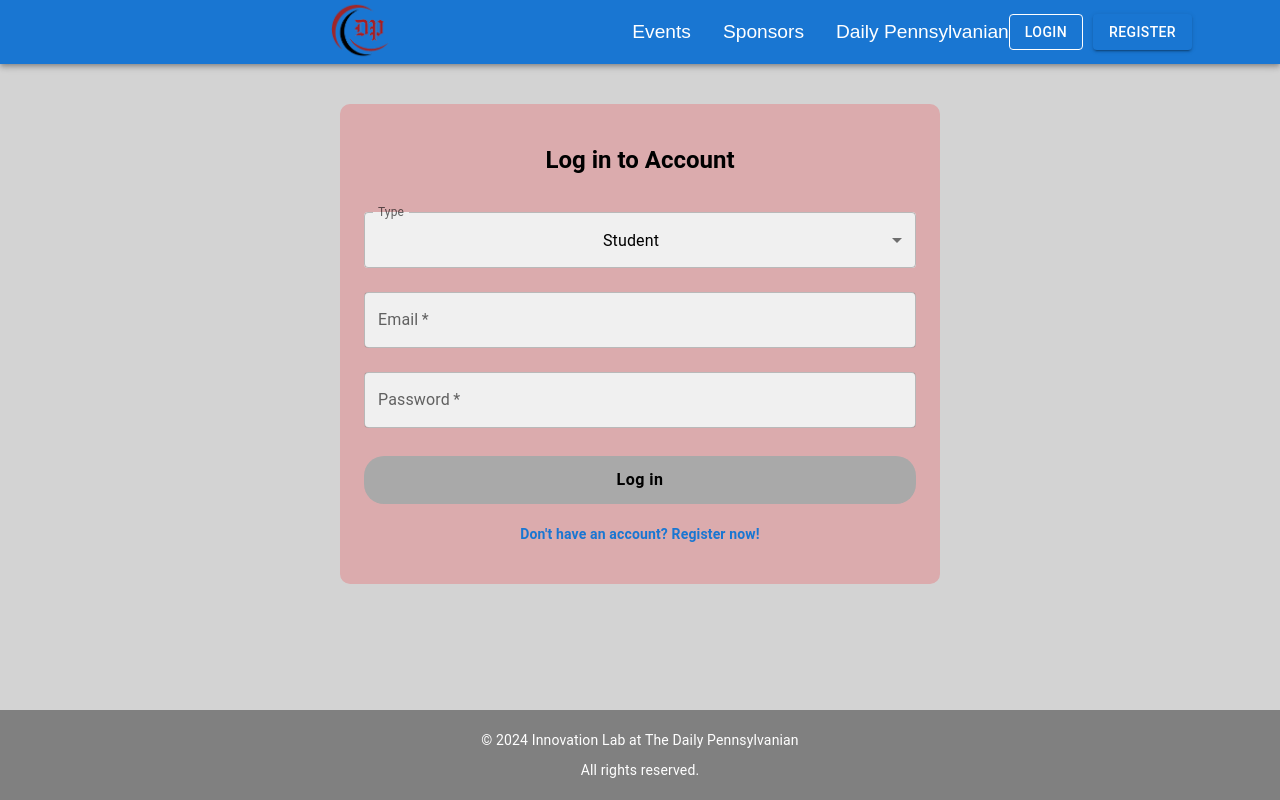
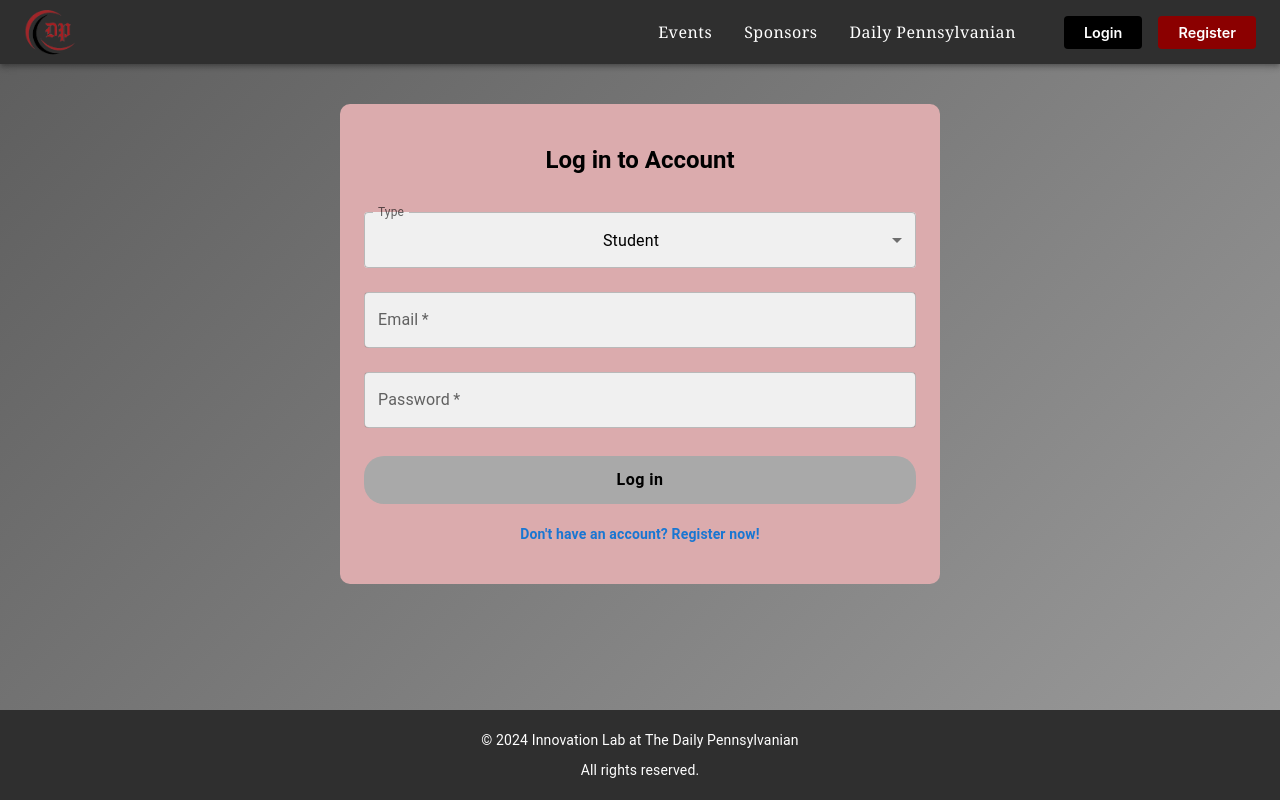
Before and after one commit to dailypennilab/Penn-Calendar, a React (Create React App) app: page /login in a window 1280 px wide. Built offline with nearby package versions, Linux system fonts and the light colour scheme.

Commit message:
Made some QOL improvements

```diff
--- a/src/App.css
+++ b/src/App.css
@@ -1,6 +1,21 @@
 .App {
   text-align: center;
-  background-color: lightgray;
+  background: linear-gradient(135deg, #4f4f4f, #cfcfcf);
+  background-size: 200% 200%;
+  animation: shiftBackground 5s infinite alternate;
+}
+
+/* Keyframes for a shifting gradient effect */
+@keyframes shiftBackground {
+  0% {
+    background-position: 0% 50%;
+  }
+  50% {
+    background-position: 100% 50%;
+  }
+  100% {
+    background-position: 0% 50%;
+  }
 }
 
 .App-logo {
@@ -47,8 +62,6 @@
 
 .footer {
   margin-top: auto;
-  background-color: #3f50b5;
   color: white;
-  padding: 20px;
   text-align: center;
 }
--- a/src/components/eventDetails.js
+++ b/src/components/eventDetails.js
@@ -1,11 +1,12 @@
+// src/components/EventDetails.js
 import React, { useEffect, useState } from 'react';
 import { useParams } from 'react-router-dom';
 import axios from 'axios';
-import { Box, Card, CardContent, Typography, Button, CircularProgress } from '@mui/material';
+import styled from 'styled-components';
 import { useAuth } from '../context/authContext';
 
 const EventDetails = () => {
-  const { eventId } = useParams(); // Extract the eventId from the URL
+  const { eventId } = useParams();
   const { user } = useAuth();
   const [event, setEvent] = useState(null);
   const [registrationMessage, setRegistrationMessage] = useState('');
@@ -14,7 +15,7 @@ const EventDetails = () => {
     const fetchEventDetails = async () => {
       try {
         const response = await axios.get(`http://localhost:5038/events/${eventId}`);
-        setEvent(response.data.data); // assuming response is in the form { success: true, data: {...} }
+        setEvent(response.data.data);
       } catch (error) {
         console.error("Error fetching event details:", error);
       }
@@ -23,90 +24,144 @@ const EventDetails = () => {
   }, [eventId]);
 
   const handleRegister = async () => {
-    console.log(user);
     if (!user || !user.id) {
       setRegistrationMessage('Log in to register');
       return;
     }
 
     if (user.type === 'org') {
-      setRegistrationMessage('Organization can not register for event');
+      setRegistrationMessage('Organization cannot register for event');
       return;
     }
 
     try {
       const response = await axios.post(`http://localhost:5038/students/${user.id}/events/${eventId}/register`);
-
-      if (response.data.success) {
-        if (response.data.alreadyRegistered) {
-          setRegistrationMessage('Already registered for event');
-        } else {
-          setRegistrationMessage(`Successfully registered for ${event.name}`);
-        }
-      } else {
-        setRegistrationMessage(`Error during registration.`);
-      }
+      setRegistrationMessage(
+        response.data.success
+          ? response.data.alreadyRegistered
+            ? 'Already registered for event'
+            : `Successfully registered for ${event.name}`
+          : 'Error during registration.'
+      );
     } catch (error) {
-      console.log(`Error registering for event: ${error}`);
-      setRegistrationMessage(`Error during registration. Please try again.`);
+      setRegistrationMessage('Error during registration. Please try again.');
     }
   };
 
   if (!event) {
-    return (
-      <Box display="flex" justifyContent="center" alignItems="center" height="100vh">
-        <CircularProgress />
-      </Box>
-    );
+    return <LoadingMessage>Loading...</LoadingMessage>;
   }
 
   return (
-    <Box sx={{ padding: '20px', display: 'flex', justifyContent: 'center' }}>
-      <Card sx={{ maxWidth: 600 }}>
-        {/* Event Image */}
-        <img
-          src={event.imageUrl || 'default-image.jpg'}
-          alt={event.name}
-          style={{ width: '100%', height: 'auto', borderRadius: '4px 4px 0 0' }}
-        />
-
-        {/* Event Details */}
-        <CardContent>
-          <Typography variant="h4" component="div" gutterBottom>
-            {event.name}
-          </Typography>
-
-          <Typography variant="body1" color="textSecondary">
-            Organizer: {event.organizer}
-          </Typography>
-
-          <Typography variant="body1" color="textSecondary">
-            Date and Time: {new Date(event.time).toLocaleString()}
-          </Typography>
-
-          <Typography variant="body2" color="textSecondary" paragraph>
-            {event.description}
-          </Typography>
-
-          {/* Action Buttons */}
-          <Box sx={{ display: 'flex', justifyContent: 'space-between', marginTop: '20px' }}>
-            <Button variant="contained" color="primary">
-              Invite Friends
-            </Button>
-            <Button variant="contained" color="secondary" onClick={handleRegister}>
-              Register Now
-            </Button>
-          </Box>
-
-          {registrationMessage && (
-            <Typography variant="body2" color="success.main" sx={{ marginTop: '10px' }}>
-              {registrationMessage}
-            </Typography>
-          )}
-        </CardContent>
-      </Card>
-    </Box>
+    <Container>
+      <EventImage src={event.imageUrl || '/default-image.jpg'} alt={event.name} />
+      <ContentWrapper>
+        <LeftColumn>
+          <DateText>{new Date(event.time).toLocaleString()}</DateText>
+          <Title>{event.name}</Title>
+          <Subtitle>{event.organizer} - {event.type || "General"}</Subtitle>
+          <Description>{event.description}</Description>
+        </LeftColumn>
+        <RightColumn>
+          <StyledButton maroon onClick={handleRegister}>Register Now</StyledButton>
+          <StyledButton>Invite Friends</StyledButton>
+          {registrationMessage && <Message>{registrationMessage}</Message>}
+        </RightColumn>
+      </ContentWrapper>
+    </Container>
   );
 };
 
 export default EventDetails;
+
+// Styled Components
+const Container = styled.div`
+  padding: 3rem 7rem;
+  color: white;
+`;
+
+const EventImage = styled.img`
+  width: 100%;
+  height: 50vh;
+  object-fit: cover;
+  object-position: center;
+  border-radius: 2rem;
+  margin-bottom: 1rem;
+`;
+
+const ContentWrapper = styled.div`
+  display: flex;
+  gap: 1rem;
+`;
+
+const LeftColumn = styled.div`
+  flex: 4;
+  display: flex;
+  flex-direction: column;
+  align-items: flex-start;
+`;
+
+const RightColumn = styled.div`
+  flex: 1;
+  display: flex;
+  flex-direction: column;
+  align-items: center;
+  justify-content: center;
+`;
+
+const DateText = styled.p`
+  font-size: 1rem;
+  margin: 0.5rem 0;
+`;
+
+const Title = styled.h1`
+  font-size: 2.4rem;
+  font-weight: bold;
+  margin: 0.1rem 0;
+`;
+
+const Subtitle = styled.h2`
+  font-size: 1.2rem;
+  color: #ccc;
+  margin: 0.1rem 0;
+`;
+
+const Description = styled.p`
+  font-size: 1rem;
+  font-weight: bold;
+  line-height: 1.6;
+  margin-top: 1rem;
+`;
+
+const StyledButton = styled.button`
+  padding: 0.5rem 1.5rem;
+  font-size: 1rem;
+  color: white;
+  background-color: ${({ maroon }) => (maroon ? '#800000' : '#000000')};
+  border: none;
+  border-radius: 4px;
+  cursor: pointer;
+  margin-top: 1rem;
+  transition: background-color 0.3s ease;
+  width: 100%;
+
+  &:hover {
+    background-color: ${({ maroon }) => (maroon ? '#a00000' : '#333333')};
+  }
+`;
+
+const Message = styled.p`
+  color: #4caf50;
+  font-size: 0.9rem;
+  margin-top: 1rem;
+  text-align: center;
+`;
+
+const LoadingMessage = styled.div`
+  display: flex;
+  justify-content: center;
+  align-items: center;
+  height: 100vh;
+  font-size: 1.5rem;
+  color: #555;
+`;
--- a/src/components/footer.js
+++ b/src/components/footer.js
@@ -7,7 +7,7 @@ const Footer = () => {
       component="footer"
       className="footer"
       sx={{
-        backgroundColor: '#808080',
+        backgroundColor: '#2f2f2f',
         color: 'white',
         padding: '20px 0',
         textAlign: 'center',
--- a/src/components/home.js
+++ b/src/components/home.js
@@ -1,10 +1,6 @@
 // src/components/Home.js
 import React, { useEffect, useState } from 'react';
 import { Link } from 'react-router-dom';
-import {
-  Typography,
-  Button,
-} from '@mui/material';
 import axios from 'axios';
 import styled from 'styled-components';
 
@@ -16,10 +12,15 @@ const Home = () => {
       try {
         const response = await axios.get('http://localhost:5038/events');
 
-        const sortedEvents = response.data.data.sort((a, b) =>
-          new Date(a.time) - new Date(b.time)
-        );
-        setEvents(sortedEvents);
+        const currentTime = new Date();
+        const bufferTime = new Date(currentTime.getTime() + 4 * 60 * 60 * 1000); // 4-hour buffer
+
+        const filteredEvents = response.data.data
+          .filter(event => new Date(event.time) > bufferTime)
+          .sort((a, b) => new Date(a.time) - new Date(b.time));
+
+        console.log("Filtered Events after date restriction:", filteredEvents); // Log filtered events to check image URLs
+        setEvents(filteredEvents);
       } catch (error) {
         console.error("Error fetching events:", error);
       }
@@ -34,37 +35,35 @@ const Home = () => {
 
   return (
     <Container>
-      <Header>
-        <Typography variant="h4">Welcome</Typography>
-        <Typography variant="subtitle1">How is your day today?</Typography>
-      </Header>
-
-      <SectionTitle variant="h5">Upcoming Events</SectionTitle>
+      <Banner>
+        <BannerOverlay />
+        <BannerContent>
+          <Title>Events@Penn</Title>
+          <BannerText>
+            The Daily Pennsylvanian brings you every major event at Penn with easy ways to view, register, and engage!
+            Keep an eye on your favorite organizations, or that next company you want to recruit for.
+          </BannerText>
+        </BannerContent>
+      </Banner>
 
       <EventsGrid>
         {events.length > 0 ? (
           events.map(event => (
-            <EventCard key={event._id}>
-              <EventImage src={event.imageUrl || "https://via.placeholder.com/300"} alt={event.name} />
+            <EventCard key={event.id}>
+              {event.imageUrl && <EventImage src={event.imageUrl} alt={event.name} />}
               <EventContent>
-                <Typography variant="body2" color="textSecondary">
-                  Event Type: {event.type || "General"}
-                </Typography>
-                <EventTitle variant="h6">
-                  <StyledLink to={`/events/${event._id}`}>{event.name}</StyledLink>
-                </EventTitle>
-                <Typography variant="body2">{event.description}</Typography>
-                <Typography variant="body2" color="textSecondary" sx={{ marginTop: '10px' }}>
-                  {formatDate(event.time)}
-                </Typography>
+                <EventTitle>{event.name}</EventTitle>
+                <EventDetail>Event Type: {event.type || "General"}</EventDetail>
+                <EventDetail>{event.description}</EventDetail>
+                <EventDate>{formatDate(event.time)}</EventDate>
                 <StyledLink to={`/events/${event._id}`}>
-                  <ViewButton variant="contained" color="primary">View Event</ViewButton>
+                  <ViewButton>View Event</ViewButton>
                 </StyledLink>
               </EventContent>
             </EventCard>
           ))
         ) : (
-          <Typography>No events available</Typography>
+          <NoEventsMessage>No events available</NoEventsMessage>
         )}
       </EventsGrid>
     </Container>
@@ -75,20 +74,48 @@ export default Home;
 
 // Styled Components
 const Container = styled.div`
-  background-color: #dbabad;
-  padding: 20px;
+  padding: 3rem 3rem;
 `;
 
-const Header = styled.div`
+const Banner = styled.div`
+  position: relative;
+  background-image: url('/banner.jpeg');
+  background-size: cover;
+  background-position: center;
+  height: 250px;
+  border-radius: 16px;
   display: flex;
-  flex-direction: column;
   align-items: center;
-  text-align: center;
+  color: white;
+  overflow: hidden;
+  margin-bottom: 20px;
 `;
 
-const SectionTitle = styled(Typography)`
-  margin-top: 30px;
+const BannerOverlay = styled.div`
+  position: absolute;
+  top: 0;
+  left: 0;
+  width: 100%;
+  height: 100%;
+  background: rgba(0, 0, 0, 0.5);
+`;
+
+const BannerContent = styled.div`
+  position: relative;
+  max-width: 33%;
+  padding: 20px;
+  z-index: 1;
+  text-align: left;
+`;
+
+const Title = styled.h1`
+  font-size: 2.5rem;
+  font-weight: bold;
   margin-bottom: 10px;
+`;
+
+const BannerText = styled.p`
+  font-size: 1rem;
 `;
 
 const EventsGrid = styled.div`
@@ -101,9 +128,17 @@ const EventCard = styled.div`
   display: flex;
   flex-direction: column;
   height: 100%;
+  background-color: #2f2f2f;
+  color: white;
   box-shadow: 0px 4px 8px rgba(0, 0, 0, 0.2);
   border-radius: 8px;
   overflow: hidden;
+  transition: transform 0.2s ease, background-color 0.2s ease;
+
+  &:hover {
+    transform: scale(1.03);
+    background-color: #800000;
+  }
 `;
 
 const EventImage = styled.img`
@@ -119,10 +154,23 @@ const EventContent = styled.div`
   justify-content: space-between;
 `;
 
-const EventTitle = styled(Typography)`
+const EventTitle = styled.h3`
   margin-top: 8px;
-  text-decoration: none;
-  color: inherit;
+  font-weight: bold;
+`;
+
+const EventDetail = styled.p`
+  margin: 4px 0;
+  font-size: 0.9rem;
+`;
+
+const EventDate = styled.span`
+  font-size: 0.8rem;
+  color: #bbb;
+`;
+
+const NoEventsMessage = styled.p`
+  font-size: 1rem;
 `;
 
 const StyledLink = styled(Link)`
@@ -130,6 +178,21 @@ const StyledLink = styled(Link)`
   color: inherit;
 `;
 
-const ViewButton = styled(Button)`
-  margin-top: 10px;
+const ViewButton = styled.button`
+  background-color: #000000;
+  color: white;
+  text-decoration: none;
+  font-size: 0.9rem;
+  font-weight: 600;
+  padding: 0.5rem 1.25rem;
+  border-radius: 4px;
+  border: none;
+  cursor: pointer;
+  margin-top: 20px; // Added more top margin
+  transition: background-color 0.2s ease;
+  font-family: -apple-system, BlinkMacSystemFont, 'Segoe UI', Roboto, sans-serif;
+
+  &:hover {
+    background-color: #6a6a6a;
+  }
 `;
--- a/src/components/navbar.js
+++ b/src/components/navbar.js
@@ -1,4 +1,3 @@
-// src/components/Navbar.js
 import React from 'react';
 import { AppBar, Toolbar, Button, Container, Box } from '@mui/material';
 import { Link, useNavigate } from 'react-router-dom';
@@ -16,64 +15,59 @@ const Navbar = () => {
 
   return (
     <StyledAppBar position="static">
-      <Container maxWidth="lg">
+      <StyledContainer>
         <StyledToolbar>
-          {/* Logo on the left side */}
-          <Box sx={{ flexGrow: 1 }}>
-            <Link to="/" style={{ color: 'inherit', textDecoration: 'none' }}>
+          {/* Logo */}
+          <LogoLink to="/">
             <Logo src="/dp_logo.png" alt="DP Logo" />
-            </Link>
-          </Box>
+          </LogoLink>
 
-          {/* Navigation Links in the center */}
-          <NavLinks>
+          {/* Combined Navigation and Auth Container */}
+          <RightContainer>
+            {/* Navigation Items */}
+            <NavContainer>
               <NavLink to="/events">Events</NavLink>
               <NavLink to="/sponsors">Sponsors</NavLink>
-            <ExternalLink href="https://www.thedp.com" target="_blank" rel="noopener noreferrer">
+              <NavLink
+                as="a"
+                href="https://www.thedp.com"
+                target="_blank"
+                rel="noopener noreferrer"
+              >
                 Daily Pennsylvanian
-            </ExternalLink>
-          </NavLinks>
+              </NavLink>
+            </NavContainer>
 
-          {/* Buttons on the right side */}
-          <Box sx={{ display: 'flex', gap: '10px' }}>
+            {/* Auth Buttons */}
+            <AuthContainer>
               {isAuthenticated ? (
                 <>
-                <Button color="inherit">
-                  <Link to="/profile" style={{ color: 'inherit', textDecoration: 'none' }}>
+                  {user.type === 'org' && (
+                    <ActionButton to="/create-event">
+                      Create Event
+                    </ActionButton>
+                  )}
+                  <LoginButton to="/profile">
                     Profile
-                  </Link>
-                </Button>
-
-                {user.type === 'org' && (
-                  <Button color="inherit">
-                    <Link to="/create-event" style={{ color: 'inherit', textDecoration: 'none' }}>
-                      Create Event
-                    </Link>
-                  </Button>
-                )}
-
-                <StyledButton variant="contained" onClick={handleLogout}>
+                  </LoginButton>
+                  <RegisterButton onClick={handleLogout}>
                     Logout
-                </StyledButton>
+                  </RegisterButton>
                 </>
               ) : (
                 <>
-                <StyledButton variant="outlined">
-                  <Link to="/login" style={{ color: 'inherit', textDecoration: 'none' }}>
+                  <LoginButton to="/login">
                     Login
-                  </Link>
-                </StyledButton>
-
-                <StyledButton variant="contained">
-                  <Link to="/register" style={{ color: 'inherit', textDecoration: 'none' }}>
+                  </LoginButton>
+                  <RegisterButton to="/register">
                     Register
-                  </Link>
-                </StyledButton>
+                  </RegisterButton>
                 </>
               )}
-          </Box>
+            </AuthContainer>
+          </RightContainer>
         </StyledToolbar>
-      </Container>
+      </StyledContainer>
     </StyledAppBar>
   );
 };
@@ -82,61 +76,119 @@ export default Navbar;
 
 // Styled Components
 const StyledAppBar = styled(AppBar)`
-  background-color: #808080;
-  box-shadow: 0px 4px 12px rgba(0, 0, 0, 0.2);
+  background-color: #2f2f2f;
+  box-shadow: 0 2px 4px rgba(0, 0, 0, 0.1);
+  width: 100%;
 `;
 
 const StyledToolbar = styled(Toolbar)`
   display: flex;
   justify-content: space-between;
   align-items: center;
+  height: 64px;
+  background-color: #2f2f2f;
+  padding: 0 24px; // Add consistent padding
+`;
+
+// Update the Container styling
+const StyledContainer = styled(Container)`
+  && {
+    max-width: 100%;
+    padding: 0;
+    background-color: #2f2f2f;
+  }
+`;
+
+const LogoLink = styled(Link)`
+  display: flex;
+  align-items: center;
+  text-decoration: none;
 `;
 
 const Logo = styled.img`
-  height: 60px;
+  height: 52px;
 `;
 
-const NavLinks = styled(Box)`
+const RightContainer = styled.div`
   display: flex;
+  align-items: center;
+  gap: 3rem;
+`;
+
+const NavContainer = styled.div`
+  display: flex;
+  align-items: center;
   gap: 2rem;
 `;
 
 const NavLink = styled(Link)`
   color: #ffffff;
-  font-size: 1.2rem;
+  font-size: 1rem;
   font-weight: 500;
   text-decoration: none;
-  font-family: 'Arial', sans-serif;
+  font-family: 'Georgia', serif;
+  transition: color 0.2s ease;
+  white-space: nowrap;
+  letter-spacing: 0.5px;
 
   &:hover {
-    color: #ffcc00;
+    color: #cccccc;
   }
 `;
 
-const ExternalLink = styled.a`
-  color: #ffffff;
-  font-size: 1.2rem;
-  font-weight: 500;
+const AuthContainer = styled.div`
+  display: flex;
+  align-items: center;
+  gap: 1rem;
+`;
+
+const LoginButton = styled(Link)`
+  background-color: #000000;
+  color: white;
   text-decoration: none;
-  font-family: 'Arial', sans-serif;
+  font-size: 0.9rem;
+  font-weight: 600;
+  padding: 0.5rem 1.25rem;
+  border-radius: 4px;
+  transition: background-color 0.2s ease;
+  font-family: -apple-system, BlinkMacSystemFont, 'Segoe UI', Roboto, sans-serif;
 
   &:hover {
-    color: #ffcc00;
+    background-color: #6a6a6a;
   }
 `;
 
-const StyledButton = styled(Button)`
-  font-size: 1rem;
-  padding: 0.5rem 1.5rem;
+const RegisterButton = styled(Link)`
+  background-color: #8B0000;
+  color: white;
+  text-decoration: none;
+  font-size: 0.9rem;
   font-weight: 600;
+  padding: 0.5rem 1.25rem;
+  border-radius: 4px;
+  transition: background-color 0.2s ease;
+  border: none;
+  cursor: pointer;
+  font-family: -apple-system, BlinkMacSystemFont, 'Segoe UI', Roboto, sans-serif;
 
   &:hover {
-    background-color: #ffcc00;
-    color: #000000;
-  }
-
-  &:first-of-type {
-    border-color: #ffffff;
-    color: #ffffff;
+    background-color: #660000;
   }
 `;
+
+const ActionButton = styled(Link)`
+  background-color: transparent;
+  color: white;
+  text-decoration: none;
+  font-size: 0.9rem;
+  font-weight: 600;
+  padding: 0.5rem 1.25rem;
+  border-radius: 4px;
+  transition: background-color 0.2s ease;
+  border: 1px solid rgba(255, 255, 255, 0.2);
+  font-family: -apple-system, BlinkMacSystemFont, 'Segoe UI', Roboto, sans-serif;
+
+  &:hover {
+    background-color: rgba(255, 255, 255, 0.1);
+  }
+`;
```
Also changed, not shown: public/banner.jpeg (added). Lines whose indentation alone changed are shown as unchanged.
